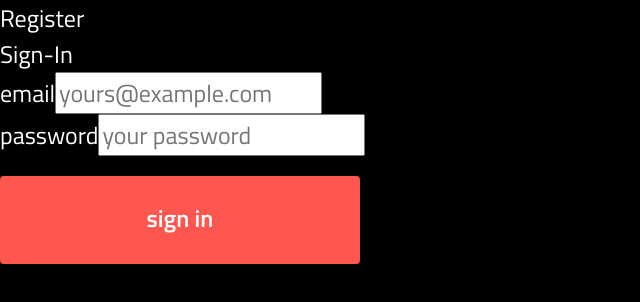
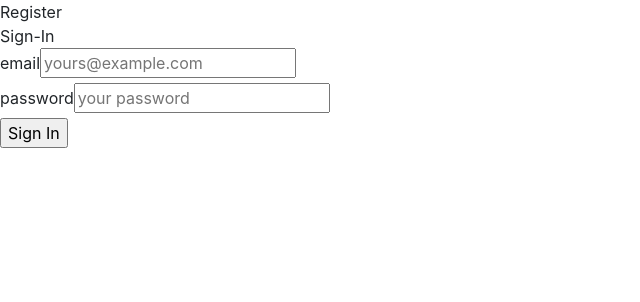
Before and after one commit to JasonMadeSomething/monitoring-funness, a React (Create React App) app in the folder site/: page /login in a window 1280 px wide. Shown: the top 302 px of the page, without its empty margins (0-640 px from the left). Built offline with nearby package versions, Linux system fonts and the light colour scheme; no server answers.

Commit message:
remove index css and add bootstrap cdn

```diff
--- a/site/src/index.css
+++ /dev/null
@@ -1,123 +0,0 @@
-html, body, #root {
-  display: block;
-  width: 100%;
-  height: 100%;
-  min-height: 100vh;
-  box-sizing: border-box;
-  background: #000;
-  color: #ffffff;
-  margin: 0;
-  font-family: 'Titillium Web', sans-serif;
-  font-weight: 500;
-  -webkit-font-smoothing: antialiased;
-  -moz-osx-font-smoothing: grayscale;
-  font-size: 18px;
-}
-
-div, h1, h2, h3, h4, h5, h6, p, span, input, button, li {
-  font-family: 'Titillium Web', sans-serif;
-  font-size: 24px;
-  color: #ffffff;
-}
-
-/**
- * Links
- */
-
-a, .link {
-  font-family: 'Titillium Web', sans-serif;
-  font-size: 24px;
-  font-weight: 400;
-  color: rgba(255,255,255,0.6);
-  text-decoration: none;
-  transition: all 0.14s ease;
-}
-
-a:hover, .link:hover {
-  cursor: pointer;
-  color: rgba(255,255,255,1);
-}
-
-a:active, .link:active {
-  color: rgba(255,255,255,0.6);
-}
-
-/**
- * Buttons
- */
-
-.buttonPrimaryLarge {
-  text-align: center;
-  font-size: 18px;
-  width: 100%;
-  max-width: 360px;
-  height: auto;
-  margin: 20px 0 0 0;
-  padding: 24px 24px 28px 24px;
-  background: #fd5750;
-  color: #fff;
-  font-family: 'Titillium Web', sans-serif;
-  font-size: 24px;
-  font-weight: 600;
-  border-radius: 4px;
-  border: 0px;
-  transition: all 0.14s ease;
-  user-select: none;
-  outline: none;
-  text-transform: lowercase;
-}
-
-.buttonPrimaryLarge:hover {
-  cursor: pointer;
-  transform: scale(1.03);
-}
-
-.buttonPrimaryLarge:active {
-  cursor: pointer;
-  transform: scale(1);
-  outline: none;
-}
-
-/**
- * Animations
- */
-
-.animateFadeIn {
-  animation: fadeIn 0.45s;
-}
-
-.animateScaleIn {
-  animation: scaleIn 0.35s;
-}
-
-.animateFlicker {
-  animation: flicker 2.5s infinite;
-}
-
-@keyframes fadeIn {
-  from { opacity: 0; }
-  to   { opacity: 1; }
-}
-
-@keyframes scaleIn {
-  from {
-    opacity: 0;
-    transform: scale(0.8);
-  }
-  to   {
-    opacity: 1;
-    transform: scale(1);
-  }
-}
-
-@keyframes flicker {
-	0% {
-		opacity: 0.3;
-  }
-  50% {
-    opacity: 1;
-  }
-	100% {
-		opacity: 0.3;
-	}
-}
--- a/site/src/index.js
+++ b/site/src/index.js
@@ -1,7 +1,7 @@
 import React from 'react'
 import ReactDOM from 'react-dom'
 import App from './App'
-import './index.css'
+
 
 /**
  * Render App
@@ -10,6 +10,12 @@
 ReactDOM.render(
   <React.StrictMode>
     <App />
+    <link
+  rel="stylesheet"
+  href="https://cdn.jsdelivr.net/npm/bootstrap@4.6.0/dist/css/bootstrap.min.css"
+  integrity="sha384-B0vP5xmATw1+K9KRQjQERJvTumQW0nPEzvF6L/Z6nronJ3oUOFUFpCjEUQouq2+l"
+  crossorigin="anonymous"
+/>
   </React.StrictMode>,
   document.getElementById('root')
 )
```
